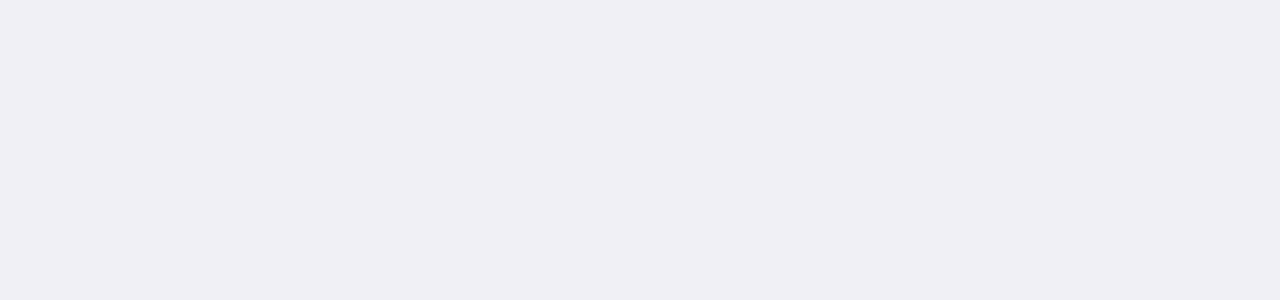
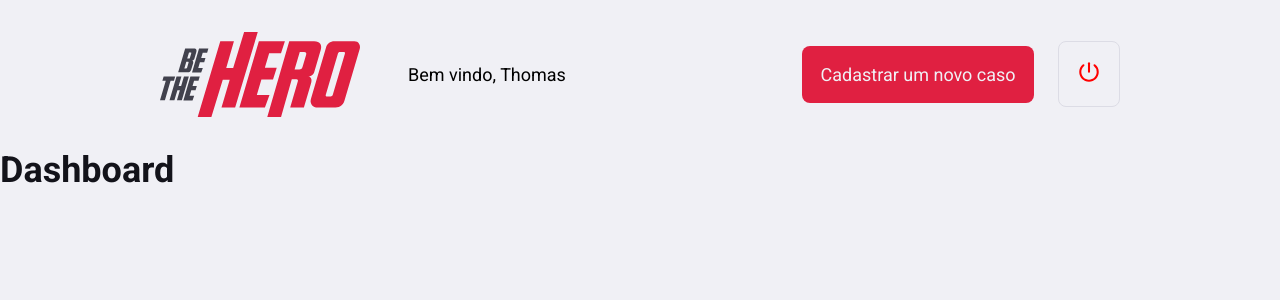
Before and after one commit to thomasdevsp/be-the-hero, a React (Vite) app: page /dashboard in a window 1280 px wide. Before the commit this address had no page. Shown: the top 300 px of the page. Built offline with nearby package versions, Linux system fonts and the light colour scheme.

Commit message:
feat: Creating a new route and new layout for Dashboard page

```diff
--- a/src/Router.tsx
+++ b/src/Router.tsx
@@ -1,6 +1,8 @@
 import { Route, Routes } from "react-router"
+import { DashboarLayout } from "./layouts/DashboardLayout"
 import { DefaultLayout } from "./layouts/DefaultLayout"
 import { Cadastro } from "./pages/cadastro"
+import { Dashboard } from "./pages/dashboard"
 import { Login } from "./pages/login"
 
 export function Router() {
@@ -10,6 +12,12 @@ export function Router() {
         <Route path="/" element={<Login />} />
         <Route path="/cadastro" element={<Cadastro />} />
       </Route>
+
+      <Route path="/dashboard" element={<DashboarLayout />}>
+        <Route path="/dashboard" element={<Dashboard />} />
+
+      </Route>
+
     </Routes>
   )
 }
--- /dev/null
+++ b/src/components/header/index.tsx
@@ -0,0 +1,25 @@
+import { IoPower } from "react-icons/io5"
+import Logo from "../../assets/Logo.svg"
+import { Button } from "../button"
+import { ActionContainer, ContentContainer, HeaderContainer, PowerButton } from "./style"
+
+export function Header() {
+  const userName = "Thomas"
+
+  return (
+    <HeaderContainer>
+      <ContentContainer>
+        <img src={Logo} alt="Be The Hero" />
+
+        <span>Bem vindo, {userName}</span>
+      </ContentContainer>
+
+      <ActionContainer>
+        <Button text="Cadastrar um novo caso" />
+        <PowerButton href="/">
+          <IoPower size={24} color="red" />
+        </PowerButton>
+      </ActionContainer>
+    </HeaderContainer>
+  )
+}
--- /dev/null
+++ b/src/components/header/style.ts
@@ -0,0 +1,35 @@
+import styled from "styled-components"
+
+export const HeaderContainer = styled.header`
+  padding: 2rem 10rem;
+
+  display: flex;
+  align-items: center;
+  justify-content: space-between;
+`
+
+export const ContentContainer = styled.div`
+  display: flex;
+  align-items: center;
+  gap: 3rem;
+
+  img {
+    max-width: 200px;
+  }
+
+  span {
+    font-size: 1.125rem;
+  }
+`
+
+export const ActionContainer = styled.div`
+  display: flex;
+  align-items: center;
+  gap: 1.5rem;
+
+`
+export const PowerButton = styled.a`
+  padding: 1.125rem;
+  border: 1.5px solid #DCDCE5;
+  border-radius: 0.5rem;
+`
--- /dev/null
+++ b/src/layouts/DashboardLayout/index.tsx
@@ -0,0 +1,11 @@
+import { Outlet } from "react-router"
+import { Header } from "../../components/header"
+
+export function DashboarLayout() {
+  return (
+    <>
+      <Header />
+      <Outlet />
+    </>
+  )
+}
--- a/src/layouts/DefaultLayout/index.tsx
+++ b/src/layouts/DefaultLayout/index.tsx
@@ -1,5 +1,5 @@
 import { Outlet } from "react-router"
-import { LayoutContainer } from "./style.modules"
+import { LayoutContainer } from "./style"
 
 export function DefaultLayout() {
   return (
--- /dev/null
+++ b/src/pages/dashboard/index.tsx
@@ -0,0 +1,5 @@
+export function Dashboard() {
+  return (
+    <h1>Dashboard</h1>
+  )
+}
```
Also changed, not shown: src/layouts/DashboardLayout/style.ts (added), src/layouts/DefaultLayout/style.ts (renamed from src/layouts/DefaultLayout/style.modules.ts), src/pages/dashboard/style.ts (added).
